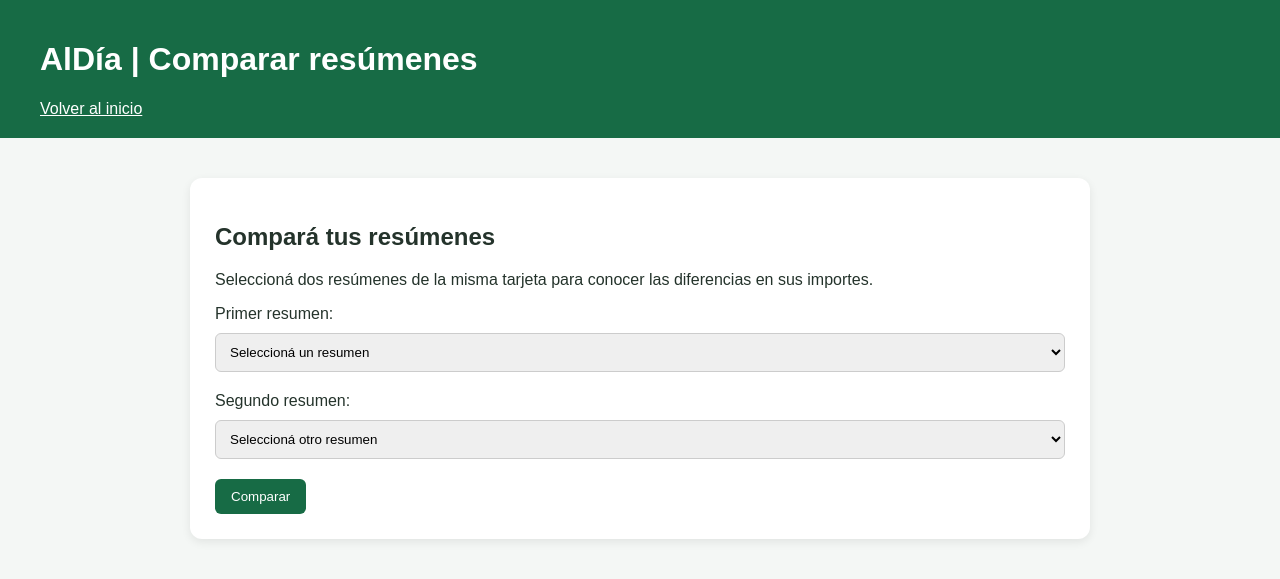
After one commit to Zleakz/AlDia, a Django app: page /resumenes/comparar/ in a window 1280 px wide. The commit adds this page. Shown: the top 579 px of the page. Run offline with Django 5.2, Linux system fonts and the light colour scheme; the visitor is signed in with stand-in values (Sample User, id 1); data that the repository does not hold is empty.

Commit message:
Sprint 5: HU3 implementar comparacion de resumenes

```diff
--- a/config/urls.py
+++ b/config/urls.py
@@ -8,6 +8,7 @@ urlpatterns = [
     path('', views.inicio, name='inicio'),
     path('resumenes/nuevo/', views.registrar_resumen, name='registrar_resumen'),
     path('resumenes/', views.ver_resumenes, name='ver_resumenes'),
+    path('resumenes/comparar/', views.comparar_resumenes, name='comparar_resumenes'),
     path('cuotas/', views.cuotas_pendientes, name='cuotas_pendientes'),
     path(
     'resumenes/<int:resumen_id>/pago/',
--- /dev/null
+++ b/resumenes/templates/resumenes/comparar_resumenes.html
@@ -0,0 +1,175 @@
+
+<!DOCTYPE html>
+<html lang="es">
+<head>
+    <meta charset="UTF-8">
+    <meta name="viewport" content="width=device-width, initial-scale=1.0">
+    <title>AlDía | Comparar resúmenes</title>
+
+    <style>
+        body {
+            margin: 0;
+            font-family: Arial, sans-serif;
+            background-color: #f4f7f5;
+            color: #24332b;
+        }
+
+        header {
+            background-color: #176b45;
+            color: white;
+            padding: 20px 40px;
+        }
+
+        main {
+            max-width: 900px;
+            margin: 40px auto;
+            padding: 0 20px;
+        }
+
+        .tarjeta {
+            background-color: white;
+            padding: 25px;
+            border-radius: 12px;
+            margin-bottom: 25px;
+            box-shadow: 0 3px 10px rgba(0, 0, 0, 0.08);
+        }
+
+        select {
+            width: 100%;
+            padding: 10px;
+            margin: 10px 0 20px;
+            border: 1px solid #ccc;
+            border-radius: 6px;
+        }
+
+        .boton {
+            display: inline-block;
+            background-color: #176b45;
+            color: white;
+            padding: 10px 16px;
+            border: none;
+            border-radius: 6px;
+            text-decoration: none;
+            cursor: pointer;
+        }
+
+        .resultado {
+            border-top: 1px solid #ddd;
+            padding: 15px 0;
+        }
+
+        .aumento {
+            color: #c0392b;
+            font-weight: bold;
+        }
+
+        .disminucion {
+            color: #176b45;
+            font-weight: bold;
+        }
+
+        .sin-cambios {
+            color: #555;
+            font-weight: bold;
+        }
+
+        .error {
+            background-color: #f8d7da;
+            color: #721c24;
+            padding: 12px;
+            border-radius: 6px;
+        }
+    </style>
+</head>
+
+<body>
+    <header>
+        <h1>AlDía | Comparar resúmenes</h1>
+        <a href="{% url 'inicio' %}" style="color: white;">Volver al inicio</a>
+    </header>
+
+    <main>
+        <section class="tarjeta">
+            <h2>Compará tus resúmenes</h2>
+            <p>Seleccioná dos resúmenes de la misma tarjeta para conocer las diferencias en sus importes.</p>
+
+            <form method="POST">
+                {% csrf_token %}
+
+                <label for="resumen_1">Primer resumen:</label>
+                <select name="resumen_1" id="resumen_1" required>
+                    <option value="">Seleccioná un resumen</option>
+
+                    {% for resumen in resumenes %}
+                        <option value="{{ resumen.id }}">
+                            {{ resumen.identificacion_tarjeta }} -
+                            {{ resumen.fecha_vencimiento|date:"d/m/Y" }}
+                        </option>
+                    {% endfor %}
+                </select>
+
+                <label for="resumen_2">Segundo resumen:</label>
+                <select name="resumen_2" id="resumen_2" required>
+                    <option value="">Seleccioná otro resumen</option>
+
+                    {% for resumen in resumenes %}
+                        <option value="{{ resumen.id }}">
+                            {{ resumen.identificacion_tarjeta }} -
+                            {{ resumen.fecha_vencimiento|date:"d/m/Y" }}
+                        </option>
+                    {% endfor %}
+                </select>
+
+                <button type="submit" class="boton">Comparar</button>
+            </form>
+        </section>
+
+        {% if error %}
+            <p class="error">{{ error }}</p>
+        {% endif %}
+
+        {% if comparaciones %}
+            <section class="tarjeta">
+                <h2>Resultado de la comparación</h2>
+
+                <p>
+                   <strong>Resumen anterior:</strong>
+                    {{ anterior.identificacion_tarjeta }}
+                  - {{ anterior.fecha_vencimiento|date:"d/m/Y" }}
+                </p>
+
+                <p>
+                    <strong>Resumen más reciente:</strong>
+                    {{ actual.identificacion_tarjeta }}
+                  - {{ actual.fecha_vencimiento|date:"d/m/Y" }}
+                </p>
+
+                {% for item in comparaciones %}
+                    <div class="resultado">
+                        <h3>{{ item.concepto }}</h3>
+
+                        <p>Anterior: $ {{ item.anterior|floatformat:2 }}</p>
+                        <p>Actual: $ {{ item.actual|floatformat:2 }}</p>
+
+                        <p>
+                            Diferencia:
+                            {% if item.diferencia > 0 %}+{% endif %}
+                            $ {{ item.diferencia|floatformat:2 }}
+                        </p>
+
+                        <p class="{% if item.estado == 'Aumentó' %}aumento{% elif item.estado == 'Disminuyó' %}disminucion{% else %}sin-cambios{% endif %}">
+                            {{ item.estado }}
+
+                            {% if item.porcentaje != None %}
+                                ({{ item.porcentaje|floatformat:2 }} %)
+                            {% else %}
+                                (Porcentaje no disponible)
+                            {% endif %}
+                        </p>
+                    </div>
+                {% endfor %}
+            </section>
+        {% endif %}
+    </main>
+</body>
+</html>
--- a/resumenes/views.py
+++ b/resumenes/views.py
@@ -9,6 +9,7 @@ from .forms  import  ResumenForm, PDFUploadForm, PagoForm
 from .models import Resumen, Pago, Cuota
 from .pdf_extractor import extraer_texto_pdf
 from .bna_extractor import extraer_resumen_bna, extraer_cuotas_bna
+from decimal import Decimal
 
 def inicio(request):
     return render(request, "resumenes/inicio.html")
@@ -299,3 +300,93 @@ def cuotas_pendientes(request):
     return render(request, "resumenes/cuotas_pendientes.html", {
         "cuotas": cuotas
     })
+
+
+@login_required
+def comparar_resumenes(request):
+    resumenes = Resumen.objects.filter(
+        usuario=request.user
+    ).order_by("-fecha_vencimiento")
+
+    comparaciones = None
+    error = None
+
+    if request.method == "POST":
+        id_resumen_1 = request.POST.get("resumen_1")
+        id_resumen_2 = request.POST.get("resumen_2")
+
+        resumen_1 = get_object_or_404(
+            Resumen,
+            id=id_resumen_1,
+            usuario=request.user
+        )
+
+        resumen_2 = get_object_or_404(
+            Resumen,
+            id=id_resumen_2,
+            usuario=request.user
+        )
+
+        if resumen_1.id == resumen_2.id:
+            error = "Debés seleccionar dos resúmenes diferentes."
+
+        elif (
+            resumen_1.banco != resumen_2.banco
+            or resumen_1.tipo_tarjeta != resumen_2.tipo_tarjeta
+        ):
+            error = "Los resúmenes deben pertenecer al mismo banco y a la misma tarjeta."
+
+        else:
+            # Identificamos cuál es el resumen anterior y cuál el más reciente.
+            anterior, actual = sorted(
+                [resumen_1, resumen_2],
+                key=lambda resumen: resumen.fecha_vencimiento
+            )
+
+            importes = [
+                ("Total en pesos", "monto_total_pesos"),
+                ("Pago mínimo en pesos", "monto_minimo_pesos"),
+                ("Total en dólares", "monto_total_dolares"),
+                ("Pago mínimo en dólares", "monto_minimo_dolares"),
+            ]
+
+            comparaciones = []
+
+            for concepto, campo in importes:
+                valor_anterior = getattr(anterior, campo) or Decimal("0")
+                valor_actual = getattr(actual, campo) or Decimal("0")
+
+                diferencia = valor_actual - valor_anterior
+
+                if valor_anterior != 0:
+                    porcentaje = (
+                        diferencia / valor_anterior * Decimal("100")
+                    ).quantize(Decimal("0.01"))
+                elif diferencia == 0:
+                    porcentaje = Decimal("0")
+                else:
+                    porcentaje = None
+
+                if diferencia > 0:
+                    estado = "Aumentó"
+                elif diferencia < 0:
+                    estado = "Disminuyó"
+                else:
+                    estado = "Sin cambios"
+
+                comparaciones.append({
+                    "concepto": concepto,
+                    "anterior": valor_anterior,
+                    "actual": valor_actual,
+                    "diferencia": diferencia,
+                    "porcentaje": porcentaje,
+                    "estado": estado,
+                })
+
+    return render(request, "resumenes/comparar_resumenes.html", {
+    "resumenes": resumenes,
+    "comparaciones": comparaciones,
+    "error": error,
+    "anterior": anterior if comparaciones else None,
+    "actual": actual if comparaciones else None,
+})
```
Also changed, not shown: resumenes/templates/resumenes/inicio.html (+7 -1 lines).
